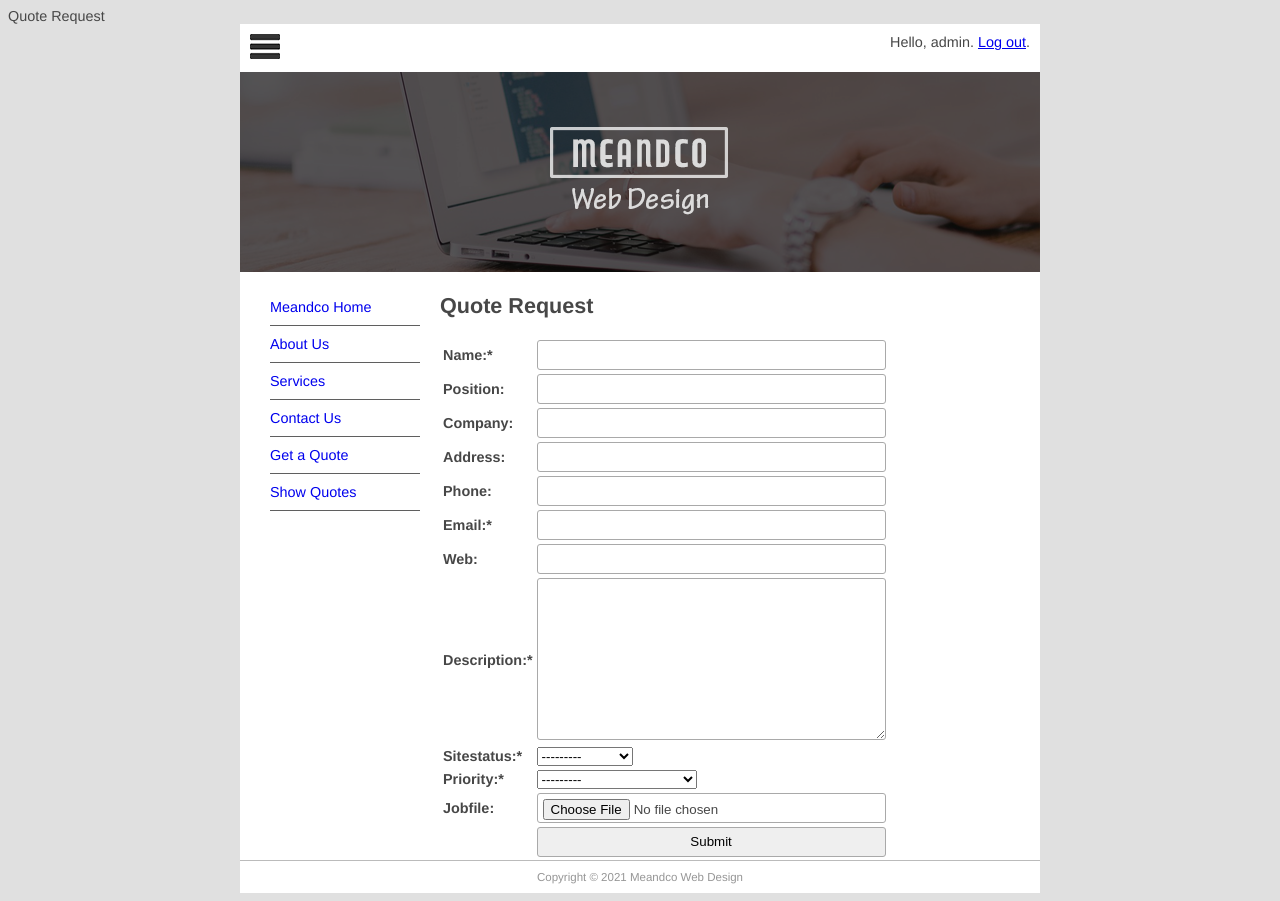
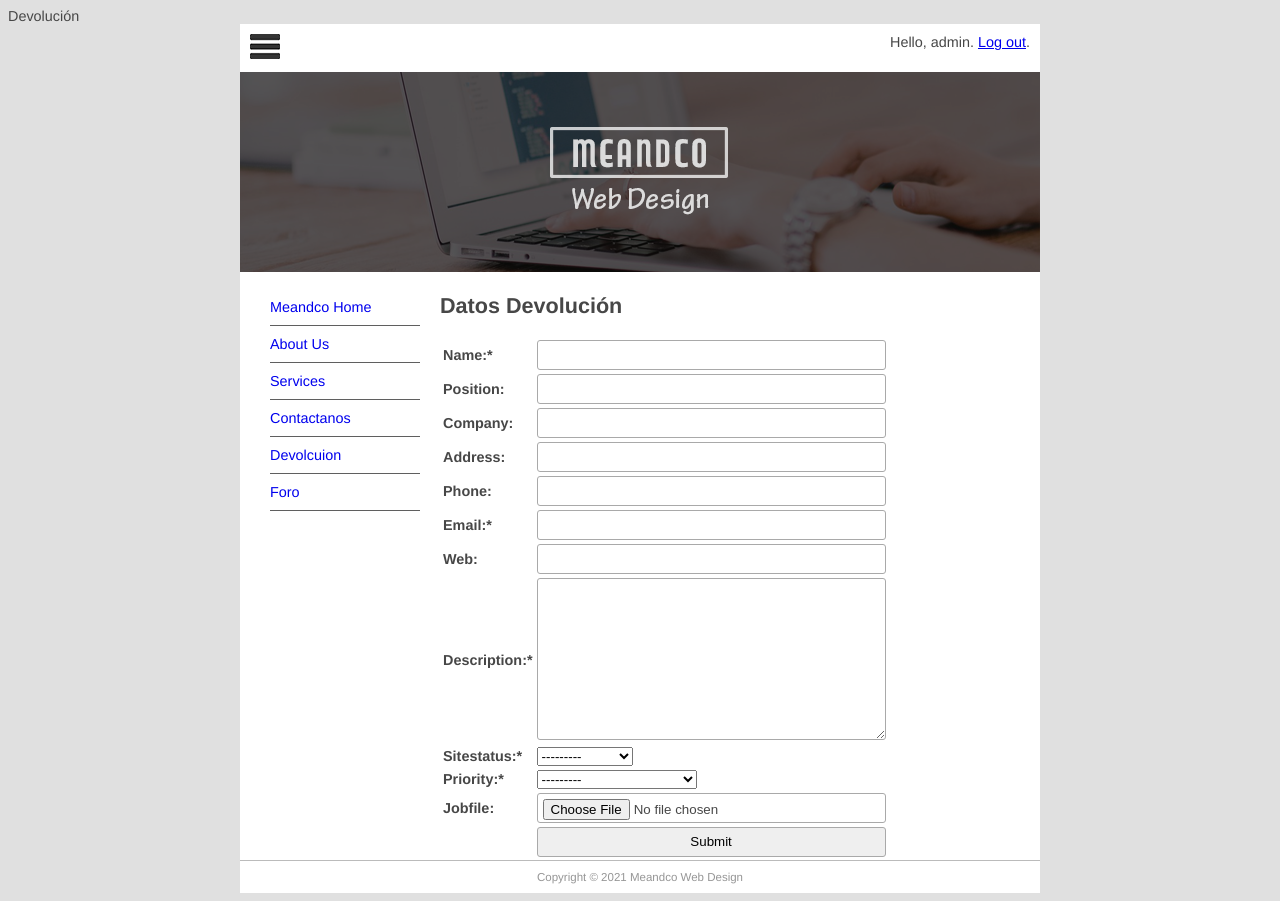
Before and after one commit to juanesc1213/mfdw_project, a Django app: page /quote/ in a window 1280 px wide. Run offline with Django 3.2, Linux system fonts and the light colour scheme; a user stored in the database is signed in; data comes from the database, SQL or seed files in the repository; both versions use the stored data as it was after the commit.

Commit message:
modificado

```diff
--- a/mfdw_root/mfdw_site/templates/base.html
+++ b/mfdw_root/mfdw_site/templates/base.html
@@ -4,7 +4,7 @@
 <head>
 <meta charset="utf-8">
   {% block title %}
-    <title>Untitled Document</title>
+    <title>Pagina de inicio</title>
   {% endblock title %}
 <link href="{% static 'main.css' %}" rel="stylesheet" type="text/css">
 </head>
@@ -29,9 +29,9 @@
       {% block sidenav %}
       <li>Menu 1</li><li>Menu 2</li><li>Menu 3</li></ul>
       {% endblock sidenav %}
-      <li><a href="/contact">Contact Us</a></li>
-      <li><a href="/quote/">Get a Quote</a></li>
-      <li><a href="/quote/show">Show Quotes</a></li>
+      <li><a href="/contact">Contactanos</a></li>
+      <li><a href="/quote/">Devolcuion</a></li>
+      <li><a href="/quote/show">Foro</a></li>
     </nav>
   </aside>
   <section id="main">
--- a/mfdw_root/quotes/templates/quotes/quote.html
+++ b/mfdw_root/quotes/templates/quotes/quote.html
@@ -1,6 +1,6 @@
 {% extends "base.html" %}
 
-{% block title %}Quote Request{% endblock title %}
+{% block title %} Devolución{% endblock title %}
 
 {% block sidenav %}
     {% for page in page_list %}
@@ -9,11 +9,11 @@
 {% endblock sidenav %}
 
 {% block content %}
-<h1>Quote Request</h1>
+<h1>Datos Devolución</h1>
 
 {% if submitted %}
     <p class="success">
-        Your quote was submitted successfully. Thank you.
+        Tu reclamo ha sido guardado con exito. Dentro de poco tiempo nos estaremos contactando contigo.
     </p>
 
 {% else %}
```
Also changed, not shown: mfdw_root/db.sqlite3.
